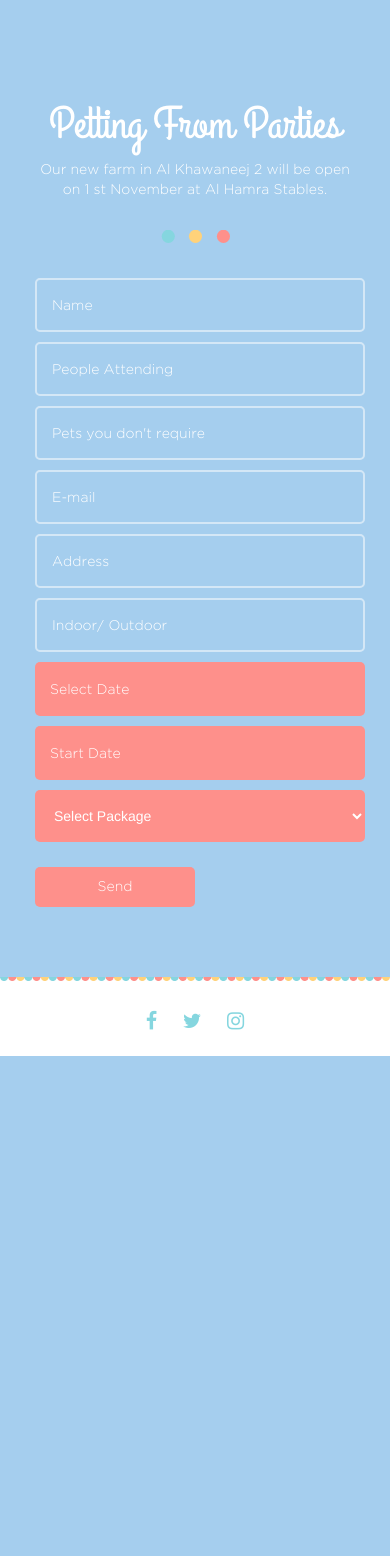
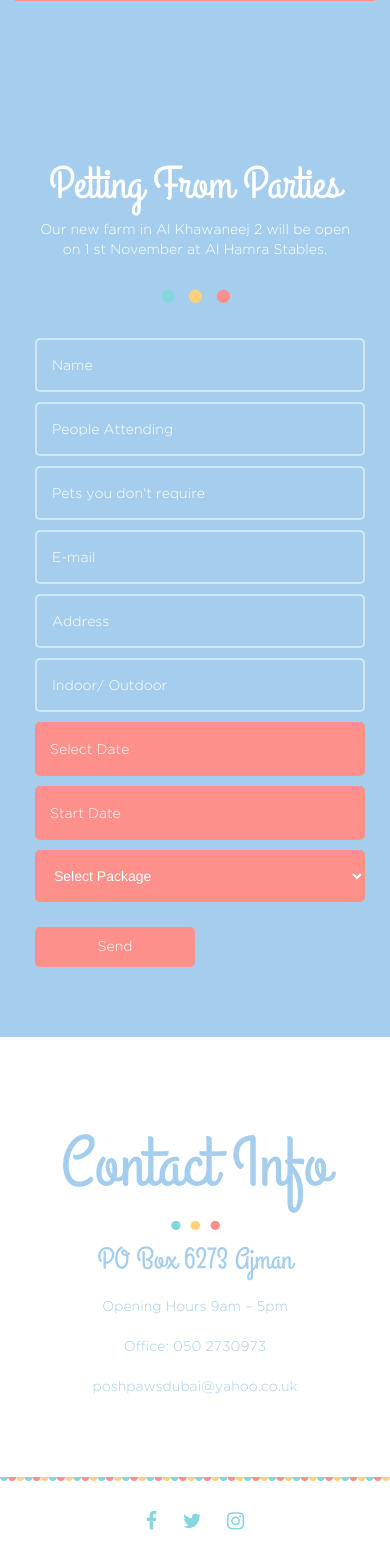
Before and after one commit to rilindpozhegu/poshpaws, a PHP site: page /farm.html in a window 390 px wide. Shown: the part 4549-6105 px from the top of the page. Before the commit the page ends 5605 px from the top, so only its background shows below. Run offline with PHP 8.4, Linux system fonts and the light colour scheme; some libraries are stand-ins or nearby versions.

Commit message:
rregullimi i te gjitha hartave te webit.

```diff
--- a/about-grooming.html
+++ b/about-grooming.html
@@ -147,7 +147,7 @@
         <div class="container">
             <div class="row">
                <div class="col-md-6 display-none">
-                   <iframe width="600" height="450" frameborder="0" style="border:0" src="https://www.google.com/maps/embed/v1/place?q=Kennels%20and%20Cattery%20-%20Dubai%20Investment%20Park%202&key=AIzaSyB1A0WWqCpf5Yo10Xfi9Donutkgw-Dw2M4" allowfullscreen></iframe>
+                   <iframe src="https://www.google.com/maps/embed?pb=!1m18!1m12!1m3!1d3616.5086621473547!2d55.14875891500523!3d24.98282618399629!2m3!1f0!2f0!3f0!3m2!1i1024!2i768!4f13.1!3m3!1m2!1s0x0%3A0x0!2zMjTCsDU4JzU4LjIiTiA1NcKwMDknMDMuNCJF!5e0!3m2!1sen!2s!4v1479142507239" width="600" height="450" frameborder="0" style="border:0" allowfullscreen></iframe>
                </div>
                <div class="col-md-6 col-xs-12">
                    <h1>Contact Info</h1>
--- a/about-relocation.html
+++ b/about-relocation.html
@@ -82,7 +82,7 @@
         <div class="container grooming-header-text">
             <div class="row">
                 <div class="col-lg-12 cover-text">
-                    <h1 class="first-paragph">Aout</h1>
+                    <h1 class="first-paragph">About</h1>
                     <h1 class="second-paragph">CATTERY</h1>
                     <a href="contact.html"><button>Book an Appointment <i class="fa fa-angle-right" aria-hidden="true"></i></button></a>
                 </div>
@@ -148,7 +148,7 @@
             <div class="row">
                <div class="col-md-6 display-none">
                    <script src='https://maps.googleapis.com/maps/api/js?v=3.exp&key=AIzaSyC-4eV1iMaa_Fb_XBdc_p8wSLfSLgyJmbI'></script>
-                    <iframe width="600" height="450" frameborder="0" style="border:0" src="https://www.google.com/maps/embed/v1/place?q=Kennels%20and%20Cattery%20-%20Dubai%20Investment%20Park%202&key=AIzaSyB1A0WWqCpf5Yo10Xfi9Donutkgw-Dw2M4" allowfullscreen></iframe>
+                    <iframe src="https://www.google.com/maps/embed?pb=!1m18!1m12!1m3!1d3616.5086621473547!2d55.14875891500523!3d24.98282618399629!2m3!1f0!2f0!3f0!3m2!1i1024!2i768!4f13.1!3m3!1m2!1s0x0%3A0x0!2zMjTCsDU4JzU4LjIiTiA1NcKwMDknMDMuNCJF!5e0!3m2!1sen!2s!4v1479142507239" width="600" height="450" frameborder="0" style="border:0" allowfullscreen></iframe>
                </div>
                <div class="col-md-6 col-xs-12">
                    <h1>Contact Info</h1>
--- a/about.html
+++ b/about.html
@@ -162,7 +162,7 @@
         <div class="container">
             <div class="row">
                <div class="col-md-6 display-none">
-                   <iframe width="600" height="450" frameborder="0" style="border:0" src="https://www.google.com/maps/embed/v1/place?q=Kennels%20and%20Cattery%20-%20Dubai%20Investment%20Park%202&key=AIzaSyB1A0WWqCpf5Yo10Xfi9Donutkgw-Dw2M4" allowfullscreen></iframe>
+                   <iframe src="https://www.google.com/maps/embed?pb=!1m18!1m12!1m3!1d3616.5086621473547!2d55.14875891500523!3d24.98282618399629!2m3!1f0!2f0!3f0!3m2!1i1024!2i768!4f13.1!3m3!1m2!1s0x0%3A0x0!2zMjTCsDU4JzU4LjIiTiA1NcKwMDknMDMuNCJF!5e0!3m2!1sen!2s!4v1479142507239" width="600" height="450" frameborder="0" style="border:0" allowfullscreen></iframe>
                </div>
                <div class="col-md-6 col-xs-12">
                    <h1>Contact Info</h1>
--- a/contact.html
+++ b/contact.html
@@ -124,7 +124,7 @@
         <div class="container">
             <div class="row">
                <div class="col-md-6 display-none">
-                   <iframe width="600" height="450" frameborder="0" style="border:0" src="https://www.google.com/maps/embed/v1/place?q=Kennels%20and%20Cattery%20-%20Dubai%20Investment%20Park%202&key=AIzaSyB1A0WWqCpf5Yo10Xfi9Donutkgw-Dw2M4" allowfullscreen></iframe>
+                   <iframe src="https://www.google.com/maps/embed?pb=!1m18!1m12!1m3!1d3616.5086621473547!2d55.14875891500523!3d24.98282618399629!2m3!1f0!2f0!3f0!3m2!1i1024!2i768!4f13.1!3m3!1m2!1s0x0%3A0x0!2zMjTCsDU4JzU4LjIiTiA1NcKwMDknMDMuNCJF!5e0!3m2!1sen!2s!4v1479142507239" width="600" height="450" frameborder="0" style="border:0" allowfullscreen></iframe>
 
                </div>
                <div class="col-md-6 col-xs-12">
--- a/css/about.css
+++ b/css/about.css
@@ -165,7 +165,7 @@
     padding-top: 100px;
     padding-bottom: 100px;
     text-align: center;
-    background-color: #85d6df;
+    background-color: #a5ceee;
     background-repeat: no-repeat;
     -webkit-background-size:cover;
     -moz-background-size:cover;
--- a/css/contacts.css
+++ b/css/contacts.css
@@ -171,7 +171,7 @@
     padding-top: 100px;
     padding-bottom: 100px;
     text-align: center;
-    background: #85d6df;
+    background: #a5ceee;
     background-repeat: no-repeat;
     -webkit-background-size:cover;
     -moz-background-size:cover;
--- a/css/shop.css
+++ b/css/shop.css
@@ -133,6 +133,7 @@
 
 .section2 .image-section img{
   width: 100%;
+  margin-top: 30px;
 }
 
 .section2 button {
@@ -227,6 +228,38 @@
 }
 
 
+/*Map section*/
+
+.contact-section2 {
+    padding-top: 70px;
+    padding-bottom: 70px;
+    text-align: center;
+    background: white;
+    background-repeat: no-repeat;
+    -webkit-background-size:cover;
+    -moz-background-size:cover;
+    -o-background-size:cover;
+    background-size:cover;
+    background-position:center;
+}
+
+.contact-section2 h1 {
+    font-family: 'GrandHotel-Regular';
+    color: #a5ceee;
+    font-size: 70px;
+}
+
+.contact-section2 h4 {
+    font-family: 'GrandHotel-Regular';
+    color: #a5ceee;
+    font-size: 30px;
+}
+
+.contact-section2 p {
+    font-family: 'GOTHAM-LIGHT';
+    color: #a5ceee;
+    padding-top: 10px;
+}
 
 
 
@@ -358,6 +391,9 @@
     footer {
         text-align: center;
     }
+    .desktop-d-n {
+      display: none;
+    }
     .rights-footer {
         display: none;
     }
--- a/css/style.css
+++ b/css/style.css
@@ -282,8 +282,8 @@
 */
 
 .contact-section2 {
-    padding-top: 100px;
-    padding-bottom: 100px;
+    padding-top: 60px;
+    padding-bottom: 60px;
     text-align: center;
     background: #a5ceee;
     background-repeat: no-repeat;
--- a/farm.html
+++ b/farm.html
@@ -112,7 +112,7 @@
         <div class="container">
             <div class="row padding-middle">
                 <div class="col-md-6 image-section">
-                    <img src="img/DSC_0859.jpg">
+                    <img src="img/DSC_0859.JPG">
                 </div>
                 <div class="col-md-6 text-section">
                     <h1>School Trips to Farm / School Visits</h1>
@@ -243,7 +243,24 @@
             </div>
         </div>
     </section>
-
+        <!-- Contact Section -->
+    <section class="contact-section2">
+        <div class="container">
+            <div class="row">
+               <div class="col-md-6 desktop-d-n">
+                   <iframe src="https://www.google.com/maps/embed?pb=!1m18!1m12!1m3!1d3609.813906950584!2d55.523625415009725!3d25.209497483890463!2m3!1f0!2f0!3f0!3m2!1i1024!2i768!4f13.1!3m3!1m2!1s0x0%3A0x0!2zMjXCsDEyJzM0LjIiTiA1NcKwMzEnMzIuOSJF!5e0!3m2!1sen!2s!4v1479142461435" width="600" height="450" frameborder="0" style="border:0" allowfullscreen></iframe>
+               </div>
+               <div class="col-md-6 col-xs-12">
+                   <h1>Contact Info</h1>
+                    <img src="img/3points.svg" style="width:50px">
+                    <h4>PO Box 6273 Ajman</h4>
+                    <p>Opening Hours 9am – 5pm</p>
+                    <p>Office: 050 2730973</p>
+                    <p>poshpawsdubai@yahoo.co.uk</p>
+               </div>
+            </div>
+        </div>
+    </section>
     <!-- Footer -->
     <footer class="container-fluid display-none">
         <div class="container">
--- a/index.php
+++ b/index.php
@@ -234,7 +234,7 @@
         <div class="container">
             <div class="row">
                <div class="col-md-6 display-none">
-                   <iframe width="600" height="450" frameborder="0" style="border:0" src="https://www.google.com/maps/embed/v1/place?q=Kennels%20and%20Cattery%20-%20Dubai%20Investment%20Park%202&key=AIzaSyB1A0WWqCpf5Yo10Xfi9Donutkgw-Dw2M4" allowfullscreen></iframe>
+                   <iframe src="https://www.google.com/maps/embed?pb=!1m18!1m12!1m3!1d3616.5086621473547!2d55.14875891500523!3d24.98282618399629!2m3!1f0!2f0!3f0!3m2!1i1024!2i768!4f13.1!3m3!1m2!1s0x0%3A0x0!2zMjTCsDU4JzU4LjIiTiA1NcKwMDknMDMuNCJF!5e0!3m2!1sen!2s!4v1479142507239" width="600" height="450" frameborder="0" style="border:0" allowfullscreen></iframe>
 
                </div>
                <div class="col-md-6 col-xs-12">
--- a/js/poshpaws.js
+++ b/js/poshpaws.js
@@ -3,7 +3,7 @@
 function init_map() {
     var myOptions = {
         zoom: 10,
-        center: new google.maps.LatLng(25.00812512967565, 55.180538547485426),
+        center: new google.maps.LatLng(25.3742542, 55.5942955),
         mapTypeId: google.maps.MapTypeId.ROADMAP
     };
     map = new google.maps.Map(document.getElementById('gmap_canvas'), myOptions);
```
Also changed, not shown: about-cattery.html (+8 -5 lines), about-kennels.html (+9 -6 lines), mailer.php (+40 -40 lines).
